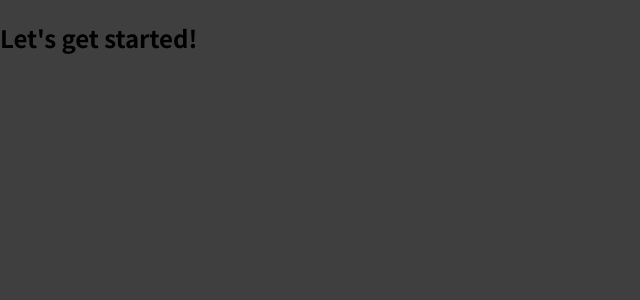
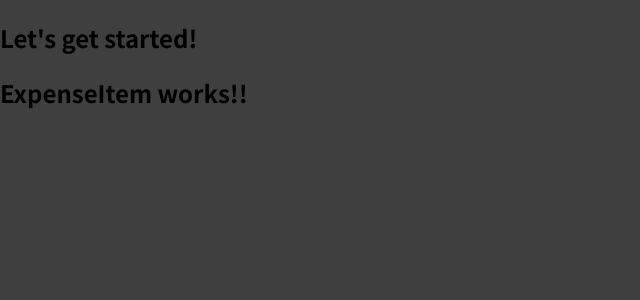
Before and after one commit to SnehaYC/Learning_React, a JavaScript app in the folder react-app/: page / in a window 1280 px wide. Shown: the top 300 px of the page, without its empty margins (0-640 px from the left). Built offline with nearby package versions, Linux system fonts and the light colour scheme.

Commit message:
Added First Custom Component

```diff
--- a/react-app/src/App.js
+++ b/react-app/src/App.js
@@ -1,7 +1,12 @@
+/** @format */
+
+import ExpenseItem from "./components/ExpenseItem";
+
 function App() {
   return (
     <div>
       <h2>Let's get started!</h2>
+      <ExpenseItem></ExpenseItem>
     </div>
   );
 }
--- /dev/null
+++ b/react-app/src/components/ExpenseItem.js
@@ -0,0 +1,7 @@
+/** @format */
+
+function ExpenseItem() {
+  return <h2>ExpenseItem works!!</h2>;
+}
+
+export default ExpenseItem;
```
Also changed, not shown: 1 other file (tests, documents, lock files or other folders).
